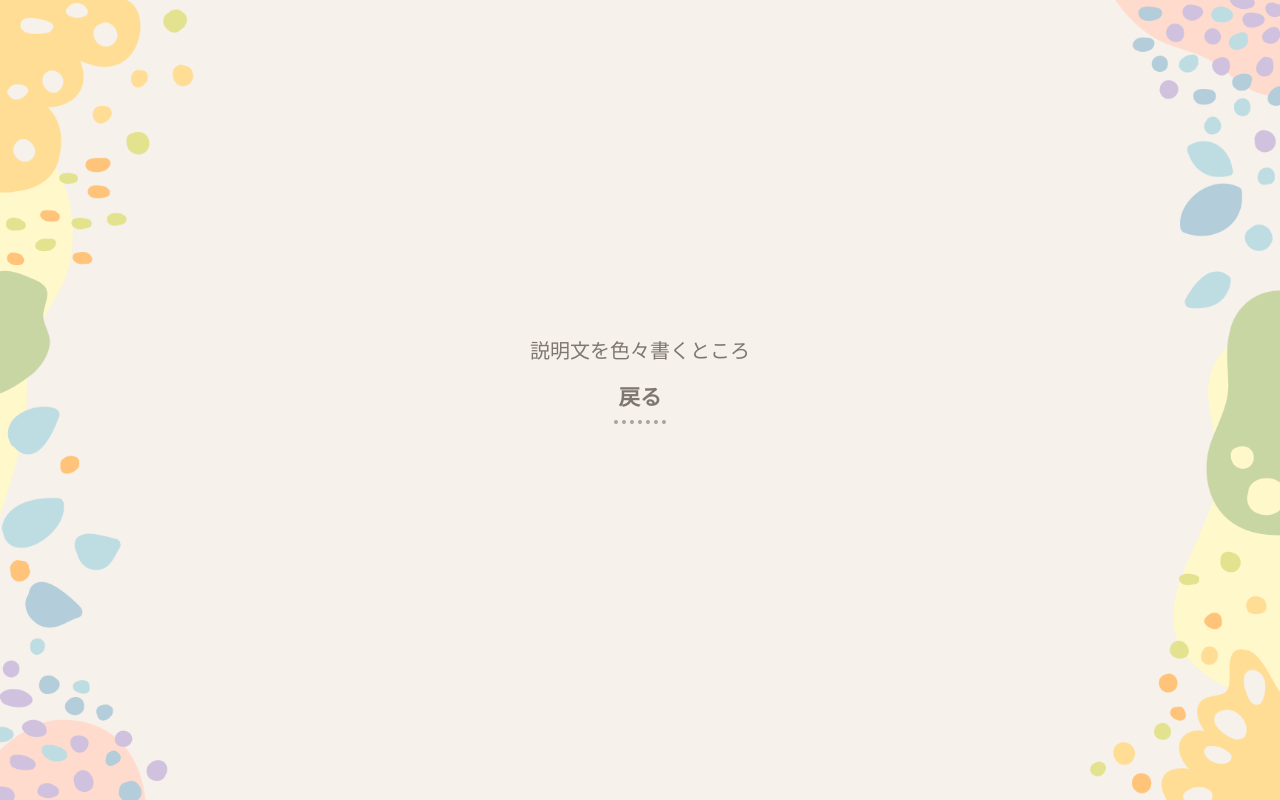
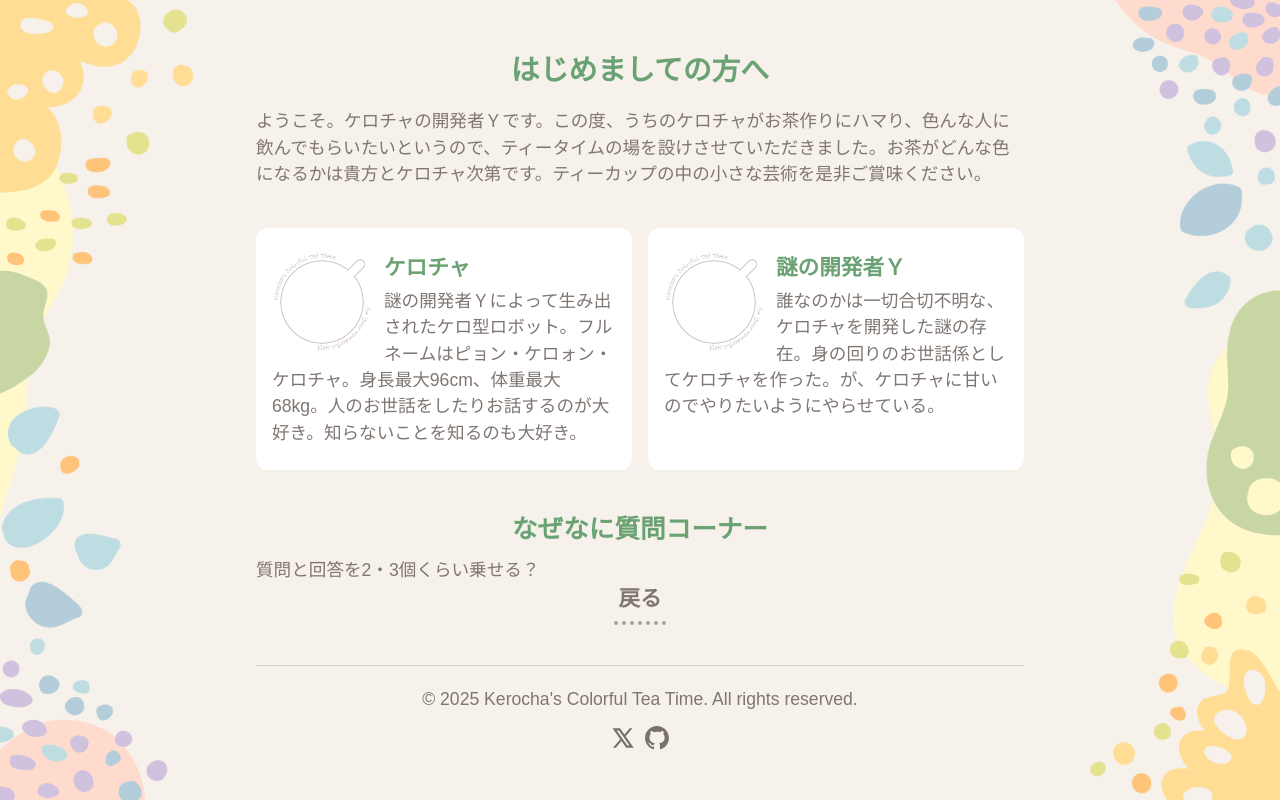
Before and after one commit to Yu-Tea/kerocha-tea, a React (Vite) app: page /about in a window 1280 px wide. Built offline with nearby package versions, Linux system fonts and the light colour scheme; a web font is replaced by a local one.

Commit message:
add:OGP追加とaboutページベース作成

```diff
--- a/index.html
+++ b/index.html
@@ -1,9 +1,36 @@
-<!DOCTYPE html>
+<!doctype html>
 <html lang="ja">
   <head>
     <meta charset="UTF-8" />
     <link rel="icon" type="image/svg+xml" href="/icon.svg" />
     <meta name="viewport" content="width=device-width, initial-scale=1.0" />
+
+    <!-- 基本的なメタ情報 -->
+    <meta
+      name="description"
+      content="ケロチャと一緒に楽しむティータイムアプリ"
+    />
+
+    <!-- OGP設定 -->
+    <meta property="og:title" content="ケロチャのカラフルティータイム" />
+    <meta
+      property="og:description"
+      content="ケロチャにあなただけのお茶を作ってもらおう！"
+    />
+    <meta property="og:image" content="%PUBLIC_URL%/images/ogp.png" />
+    <meta property="og:url" content="https://kerocha-tea.vercel.app/" />
+    <meta property="og:type" content="website" />
+    <meta property="og:site_name" content="ケロチャのカラフルティータイム" />
+
+    <!-- Twitter Card -->
+    <meta name="twitter:card" content="summary_large_image" />
+    <meta name="twitter:title" content="ケロチャのカラフルティータイム" />
+    <meta
+      name="twitter:description"
+      content="ケロチャにあなただけのお茶を作ってもらおう！"
+    />
+    <meta name="twitter:image" content="%PUBLIC_URL%/images/ogp.png" />
+
     <link rel="preconnect" href="https://fonts.googleapis.com" />
     <link rel="preconnect" href="https://fonts.gstatic.com" crossorigin />
     <link
--- a/src/components/features/NewUserNameInput.tsx
+++ b/src/components/features/NewUserNameInput.tsx
@@ -28,6 +28,7 @@ const NewUserNameInput = ({ onNameSubmit }: NewUserNameInputProps) => {
     <div className="flex flex-auto flex-col items-center justify-center">
       <div className="bubble">
         <p>はじめましてかなぁ？</p>
+        <p>ボクはケロチャだよ！</p>
         <p>まずはキミのお名前を教えて〜！</p>
       </div>
       <form onSubmit={handleSubmit}>
--- a/src/data/pageCharacterSettings.ts
+++ b/src/data/pageCharacterSettings.ts
@@ -18,7 +18,7 @@ export const pageCharacterSettings: Record<string, PageCharacterSetting> = {
     mood: "happy",
   },
   "/result": {
-    dialogue: "お待たせ！ティータイムだよ〜",
+    dialogue: "お待たせ！",
     mood: "speak",
   },
   "/shared": {
--- a/src/pages/About.tsx
+++ b/src/pages/About.tsx
@@ -3,14 +3,91 @@ import { Button } from "../components/common/Button";
 
 const About = () => {
   return (
-    <>
-      <div className="mb-4 flex flex-col items-center justify-center gap-4 sm:mb-10">
-        <div className="text-base">説明文を色々書くところ</div>
-        <Link to="/">
-          <Button variant="select-btn">戻る</Button>
-        </Link>
+    <div className="flex max-w-3xl flex-col items-center text-sm">
+      <div>
+        <h1 className="mb-4 text-center text-2xl font-bold text-secondary">
+          はじめましての方へ
+        </h1>
+
+        <div className="mb-10">
+          ようこそ。ケロチャの開発者Ｙです。この度、うちのケロチャがお茶作りにハマり、色んな人に飲んでもらいたいというので、ティータイムの場を設けさせていただきました。お茶がどんな色になるかは貴方とケロチャ次第です。ティーカップの中の小さな芸術を是非ご賞味ください。
+        </div>
+        <div className="flex flex-col gap-4 sm:flex-row">
+          {/* ケロチャ紹介文 */}
+          <div className="w-auto rounded-xl bg-white px-4 py-6 sm:w-1/2">
+            <img
+              src="/public/images/logo_cup.png"
+              alt="ケロチャ"
+              className="float-left mr-3 max-w-[100px]"
+            />
+            <div>
+              <p className="mb-1 text-lg font-bold text-secondary">ケロチャ</p>
+              謎の開発者Ｙによって生み出されたケロ型ロボット。フルネームはピョン・ケロォン・ケロチャ。身長最大96cm、体重最大68kg。人のお世話をしたりお話するのが大好き。知らないことを知るのも大好き。
+            </div>
+          </div>
+          {/* 謎の開発者Y紹介文 */}
+          <div className="w-auto rounded-xl bg-white px-4 py-6 sm:w-1/2">
+            <img
+              src="/public/images/logo_cup.png"
+              alt="ケロチャ"
+              className="float-left mr-3 max-w-[100px]"
+            />
+            <div>
+              <p className="mb-1 text-lg font-bold text-secondary">
+                謎の開発者Ｙ
+              </p>
+              誰なのかは一切合切不明な、ケロチャを開発した謎の存在。身の回りのお世話係としてケロチャを作った。が、ケロチャに甘いのでやりたいようにやらせている。
+            </div>
+          </div>
+        </div>
+
+        <h2 className="mb-2 mt-10 text-center text-xl font-bold text-secondary">
+          なぜなに質問コーナー
+        </h2>
+        <div>質問と回答を2・3個くらい乗せる？</div>
       </div>
-    </>
+      <Link to="/">
+        <Button variant="select-btn">戻る</Button>
+      </Link>
+      {/* フッター */}
+      <div className="mt-10 flex w-full flex-col items-center justify-center gap-3 border-t border-stone-300 pt-5">
+        <div className="text-center">
+          © 2025 Kerocha's Colorful Tea Time. All rights reserved.
+        </div>
+        <div className="flex gap-x-2">
+          <a
+            href="https://x.com/Yu_Tea_68"
+            target="_blank"
+            rel="noopener noreferrer"
+          >
+            <svg
+              className="fill-stone-500 hover:fill-secondary"
+              xmlns="http://www.w3.org/2000/svg"
+              width="26"
+              height="26"
+              viewBox="0 0 24 24"
+            >
+              <path d="M 2.3671875 3 L 9.4628906 13.140625 L 2.7402344 21 L 5.3808594 21 L 10.644531 14.830078 L 14.960938 21 L 21.871094 21 L 14.449219 10.375 L 20.740234 3 L 18.140625 3 L 13.271484 8.6875 L 9.2988281 3 L 2.3671875 3 z M 6.2070312 5 L 8.2558594 5 L 18.033203 19 L 16.001953 19 L 6.2070312 5 z" />
+            </svg>
+          </a>
+          <a
+            href="https://github.com/Yu-Tea/kerocha-tea"
+            target="_blank"
+            rel="noopener noreferrer"
+          >
+            <svg
+              className="fill-stone-500 hover:fill-secondary"
+              xmlns="http://www.w3.org/2000/svg"
+              viewBox="0 0 24 24"
+              width="26"
+              height="26"
+            >
+              <path d="M12 1C5.923 1 1 5.923 1 12c0 4.867 3.149 8.979 7.521 10.436.55.096.756-.233.756-.522 0-.262-.013-1.128-.013-2.049-2.764.509-3.479-.674-3.699-1.292-.124-.317-.66-1.293-1.127-1.554-.385-.207-.936-.715-.014-.729.866-.014 1.485.797 1.691 1.128.99 1.663 2.571 1.196 3.204.907.096-.715.385-1.196.701-1.471-2.448-.275-5.005-1.224-5.005-5.432 0-1.196.426-2.186 1.128-2.956-.111-.275-.496-1.402.11-2.915 0 0 .921-.288 3.024 1.128a10.193 10.193 0 0 1 2.75-.371c.936 0 1.871.123 2.75.371 2.104-1.43 3.025-1.128 3.025-1.128.605 1.513.221 2.64.111 2.915.701.77 1.127 1.747 1.127 2.956 0 4.222-2.571 5.157-5.019 5.432.399.344.743 1.004.743 2.035 0 1.471-.014 2.654-.014 3.025 0 .289.206.632.756.522C19.851 20.979 23 16.854 23 12c0-6.077-4.922-11-11-11Z" />
+            </svg>
+          </a>
+        </div>
+      </div>
+    </div>
   );
 };
 
--- a/tailwind.config.js
+++ b/tailwind.config.js
@@ -16,8 +16,8 @@ export default {
       base: "1.25rem",
       lg: "1.35rem",
       xl: "1.6rem",
-      "2xl": "2.0rem",
-      "3xl": "3.0rem",
+      "2xl": "1.8rem",
+      "3xl": "2.6rem",
     },
   },
   plugins: [],
```
Also changed, not shown: public/images/kerocha_body01.png (deleted), public/images/ogp.png (added).
